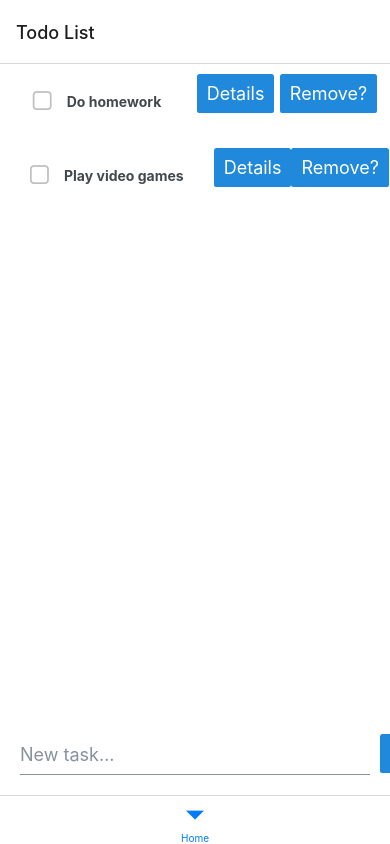
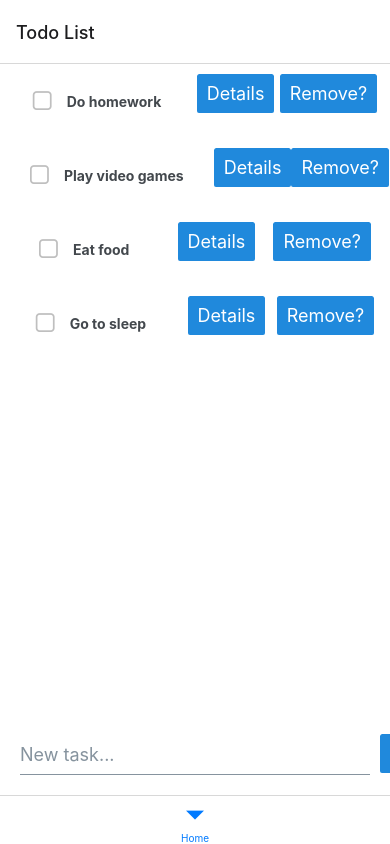
Before and after one commit to kverret05/portfolio-todoList, a React Native app: screen / in a window 390 px wide. Built offline with nearby package versions, Linux system fonts and the light colour scheme.

Commit message:
new commit

```diff
--- a/App.js
+++ b/App.js
@@ -22,6 +22,16 @@ let taskData = [
     description: "Play video games",
     completed: false,
     key: 2
+  },
+  {
+    description: "Eat food",
+    completed: false,
+    key: 3
+  },
+  {
+    description: "Go to sleep",
+    completed: false,
+    key: 4
   },
 ];
 
```
